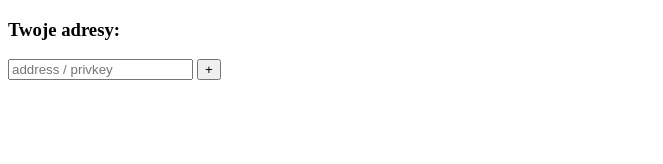
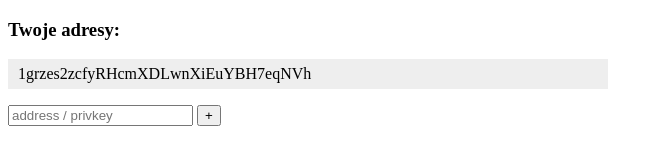
Before and after one commit to gkucmierz/open-wallet, a website: page index.html in a window 1280 px wide. Shown: the whole page, without its empty margins (0-663 px from the left). Drawn offline with nearby package versions, Linux system fonts and the light colour scheme; files that its build step writes are made by us from their sources.

Commit message:
little css for wallet

```diff
--- a/index.html
+++ b/index.html
@@ -6,7 +6,7 @@
     <title>wallet</title>
     <meta name="description" content="">
     <meta name="author" content="">
-    <link rel="stylesheet" href="style.css">
+    <link rel="stylesheet" href="css/style.css">
 
     <script src="scripts/angular.min.js"></script>
 
@@ -18,7 +18,7 @@
 <body ng-controller="WalletController">
 
 <h3>Twoje adresy:</h3>
-<ul>
+<ul class="wallet-list">
     <li ng-repeat=" row in wallet ">
         {{ row.address }}
     </li>
--- a/scripts/controllers/walletController.js
+++ b/scripts/controllers/walletController.js
@@ -3,7 +3,9 @@
 angular.module('walletApp')
 .controller('WalletController', function($scope) {
 
-    $scope.wallet = [];
+    $scope.wallet = [{
+        address: '1grzes2zcfyRHcmXDLwnXiEuYBH7eqNVh'
+    }];
 
     $scope.addAddress = function() {
         $scope.wallet.push({
--- a/scss/style.scss
+++ b/scss/style.scss
@@ -0,0 +1,20 @@
+
+
+.wallet-list {
+    $rowHeight: 30px;
+    width: 600px;
+    list-style-type: none;
+    background-color: #fee;
+    padding-left: 0;
+
+    li {
+        height: $rowHeight;
+        line-height: $rowHeight;
+        background-color: #eee;
+        padding: 0 10px;
+
+        &:hover {
+            background-color: #ddd;
+        }
+    }
+}
```
